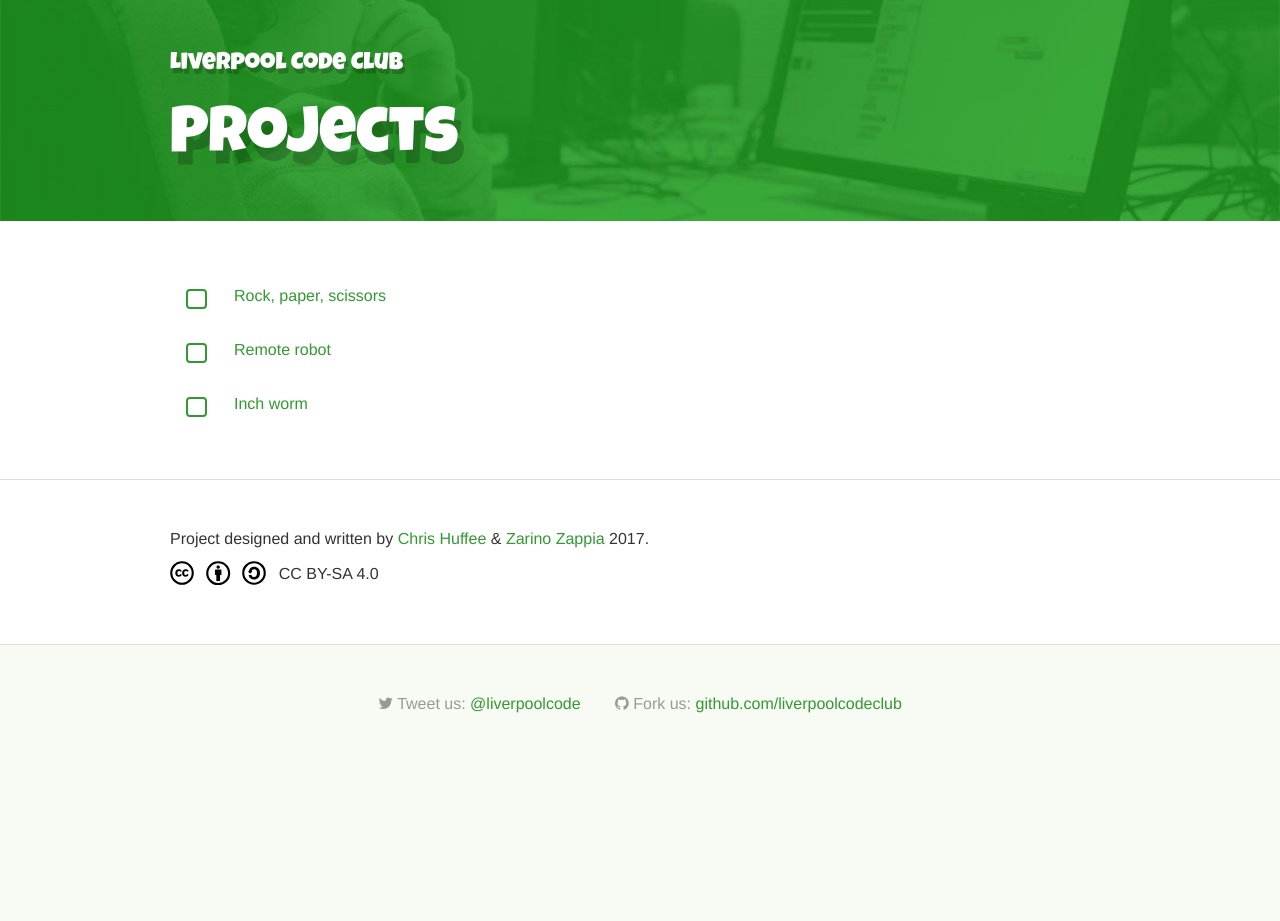
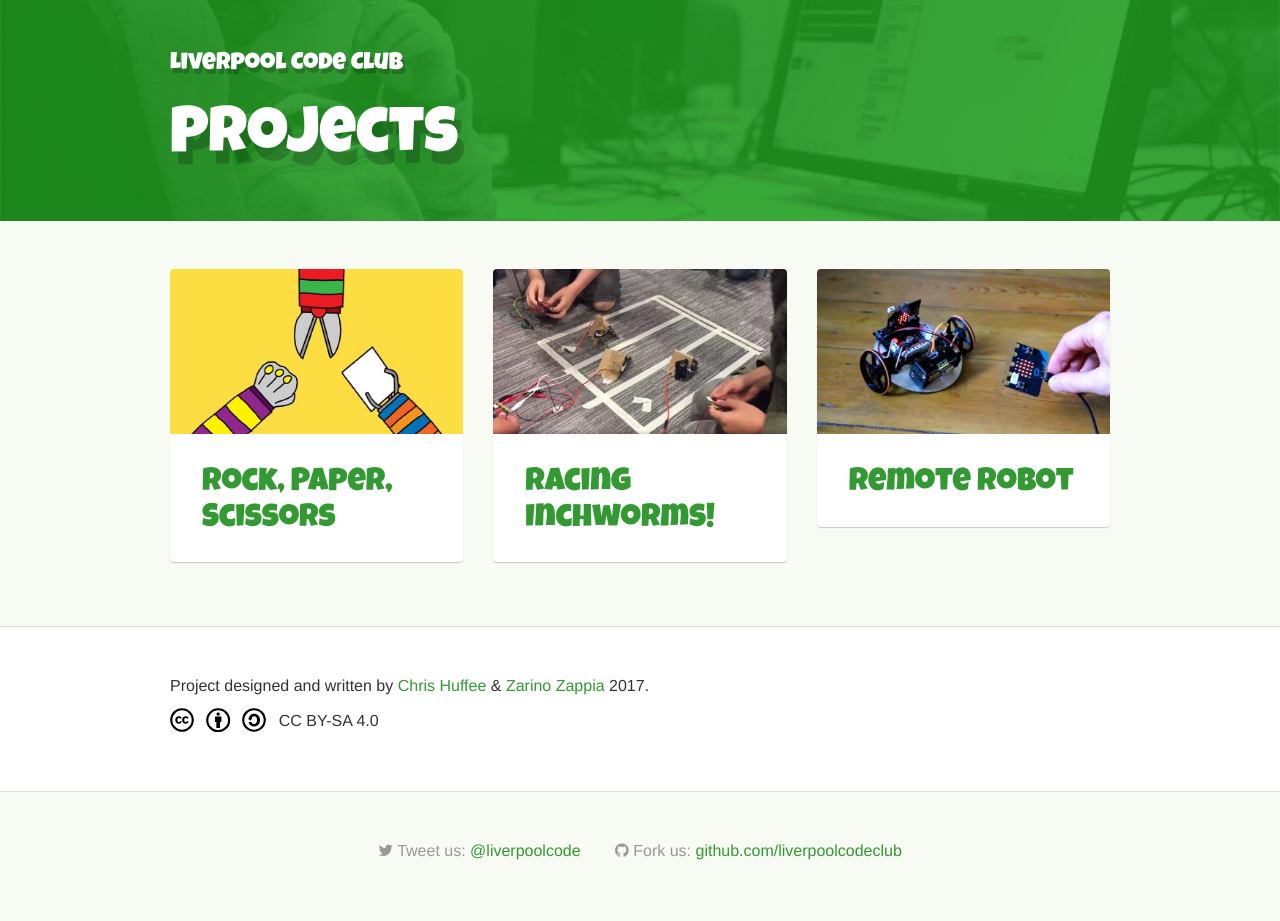
Before and after one commit to liverpoolcodeclub/liverpoolcodeclub.github.io, a Jekyll site: the page built from projects/index.html, in a window 1280 px wide. Built offline with Jekyll 4.4.1, drawn with Linux system fonts in a browser that asks for light colours; before the commit the page ends 900 px from its top, so only the background shows below that.

Commit message:
Projects index page

```diff
--- a/_layouts/project.html
+++ b/_layouts/project.html
@@ -7,7 +7,7 @@ layout: default
       <h1>{{ page.title }}</h1>
   </div>
 </div>
-<div class="project-steps">
+<div class="{{ page.container_class | default: "project-steps" }}">
   <div class="container">
     {{ content }}
   </div>
--- a/_sass/_project.scss
+++ b/_sass/_project.scss
@@ -144,3 +144,37 @@
 .project-materials {
     margin: 0;
 }
+
+.all-projects {
+    background-color: $color-codeclub-palegreen;
+    padding: 3em 0;
+}
+
+.project-tile {
+    display: block;
+    background-color: #fff;
+    border-radius: $border-radius-base;
+    box-shadow: 0 1px 1px rgba(#000, 0.2);
+    margin-bottom: 1em;
+
+    img {
+        display: block;
+        width: 100%;
+        height: auto;
+        border-radius: $border-radius-base $border-radius-base 0 0;
+    }
+
+    h2 {
+        font-size: 1.5em;
+        margin: 0;
+        padding: 1em 1em 0.8em 1em;
+
+        @media (min-width: $screen-md) {
+            font-size: 2em;
+        }
+
+        @media (min-width: $screen-lg) {
+            font-size: 2.2em;
+        }
+    }
+}
--- a/projects/index.html
+++ b/projects/index.html
@@ -1,13 +1,25 @@
 ---
 layout: project
 title: "Projects"
+container_class: "all-projects"
 ---
-<div class="project-steps__step">
-    <a href="./rock-paper-scissors">Rock, paper, scissors</a>
+<div class="row">
+    <div class="col-sm-4">
+        <a class="project-tile" href="rock-paper-scissors">
+            <img src="rock-paper-scissors/thumbnail.jpg" width="400" height="225" alt="">
+            <h2>Rock, Paper, Scissors</h2>
+        </a>
+    </div>
+    <div class="col-sm-4">
+        <a class="project-tile" href="inchworm">
+            <img src="inchworm/thumbnail.jpg" width="400" height="225" alt="">
+            <h2>Racing Inchworms!</h2>
+        </a>
+    </div>
+    <div class="col-sm-4">
+        <a class="project-tile" href="remote-robot">
+            <img src="remote-robot/thumbnail.jpg" width="400" height="225" alt="">
+            <h2>Remote robot</h2>
+        </a>
+    </div>
 </div>
-<div class="project-steps__step">
-    <a href="./remote-robot">Remote robot</a>
-</div>
-<div class="project-steps__step">
-    <a href="./inchworm">Inch worm</a>
-</div>
```
Also changed, not shown: projects/inchworm/thumbnail.jpg (added), projects/remote-robot/thumbnail.jpg (added), projects/rock-paper-scissors/thumbnail.jpg (added).
